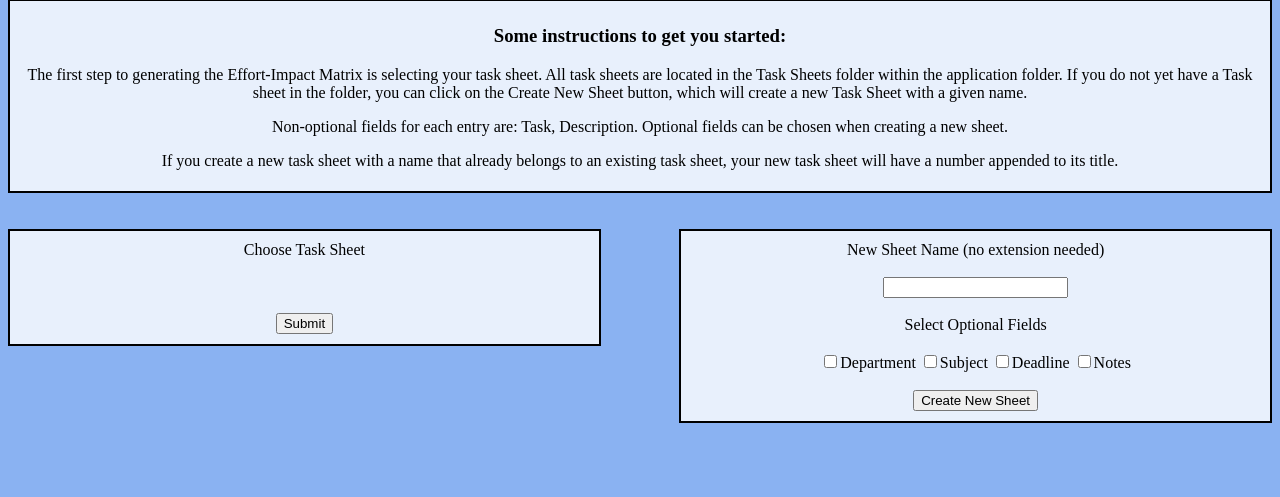
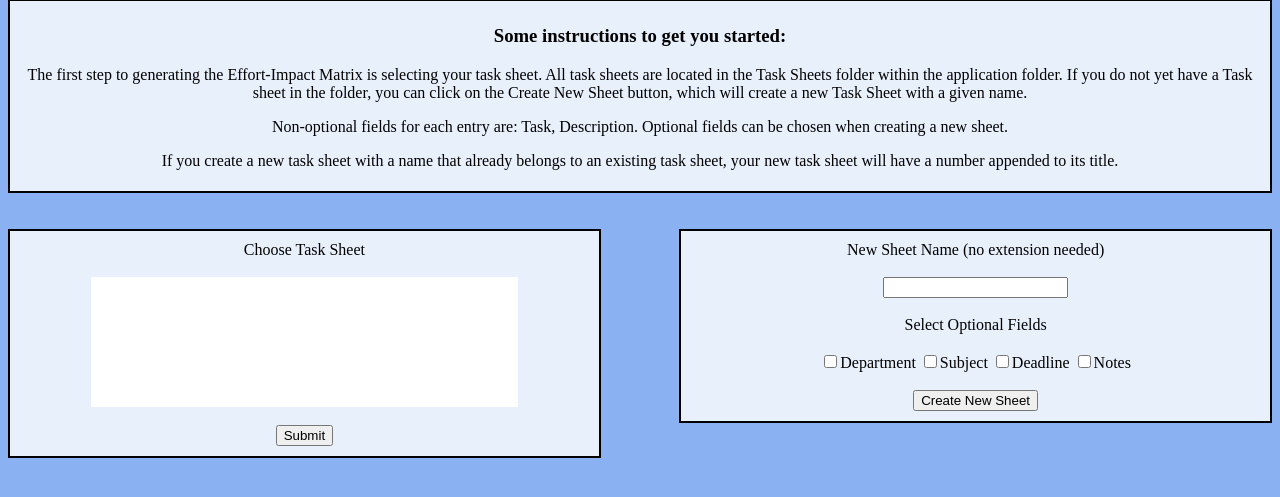
Before and after one commit to mankek/Effort-Impact, a Flask app: page / in a window 1280 px wide. Shown: the part 156-653 px from the top of the page. Run offline with Flask 2, Linux system fonts and the light colour scheme.

Commit message:
formatting of new file selection

```diff
--- a/App/static/index.css
+++ b/App/static/index.css
@@ -27,6 +27,13 @@ body {
     padding: 10px;
     text-align: center;
 }
+#choose_list{
+    margin: auto;
+    width: 75%;
+    height: 130px;
+    overflow: auto;
+    background-color: white;
+}
 #make {
     position: relative;
     float: right;
--- a/App/templates/index.html
+++ b/App/templates/index.html
@@ -31,12 +31,13 @@
         <form action="/chart" method="post">
             <div id="choose">
                 Choose Task Sheet<br><br>
-                {% for file in sheet_list %}
-                <input type="radio" name="file" value="{{ file }}"> {{ file }}
-                {% endfor %}
-                <br>
-                <!--<input type="file" name="file"><br>-->
-                <br>
+                <div id="choose_list">
+                    {% for file in sheet_list %}
+                    <input type="radio" name="file" value="{{ file }}"> {{ file }}<br>
+                    {% endfor %}
+                    <br>
+                    <!--<input type="file" name="file"><br>-->
+                </div><br>
                 <button type="submit" name="action" value="submit">Submit</button><br>
             </div>
             <div id="make">
```
